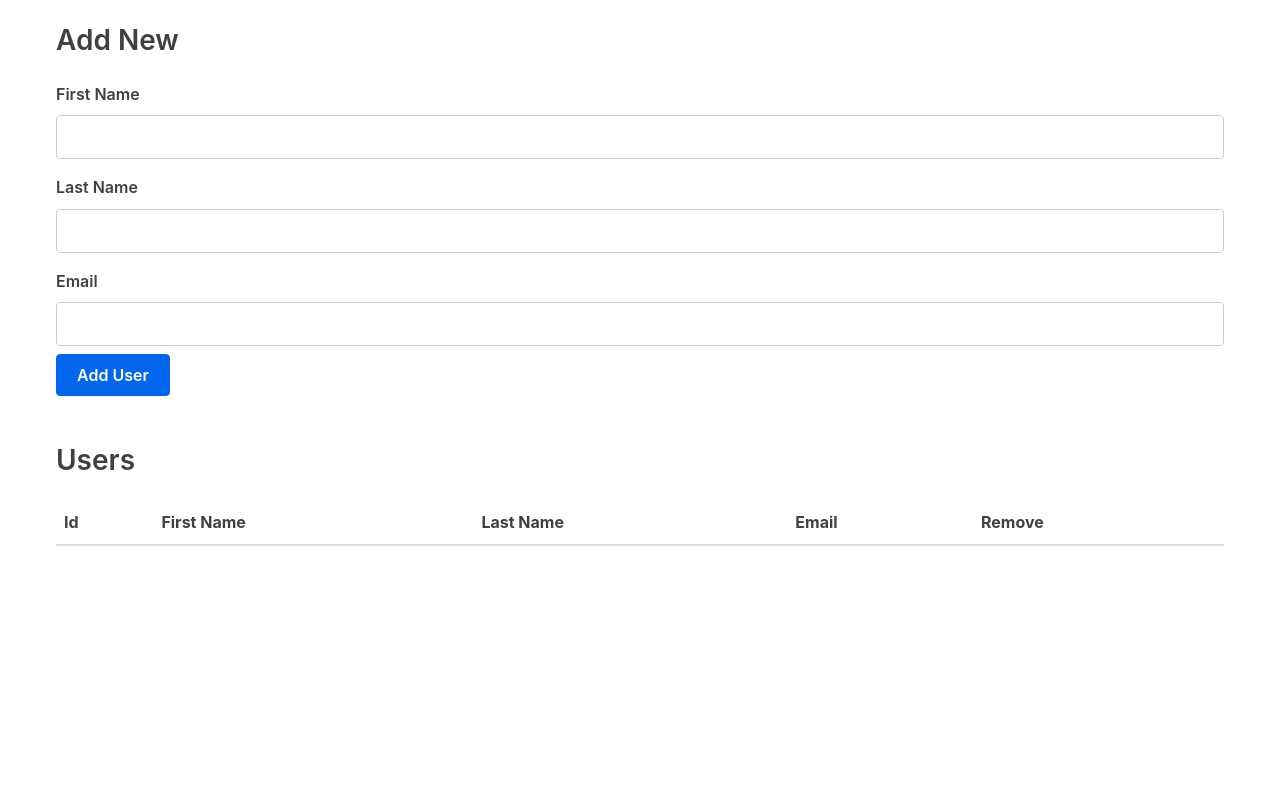
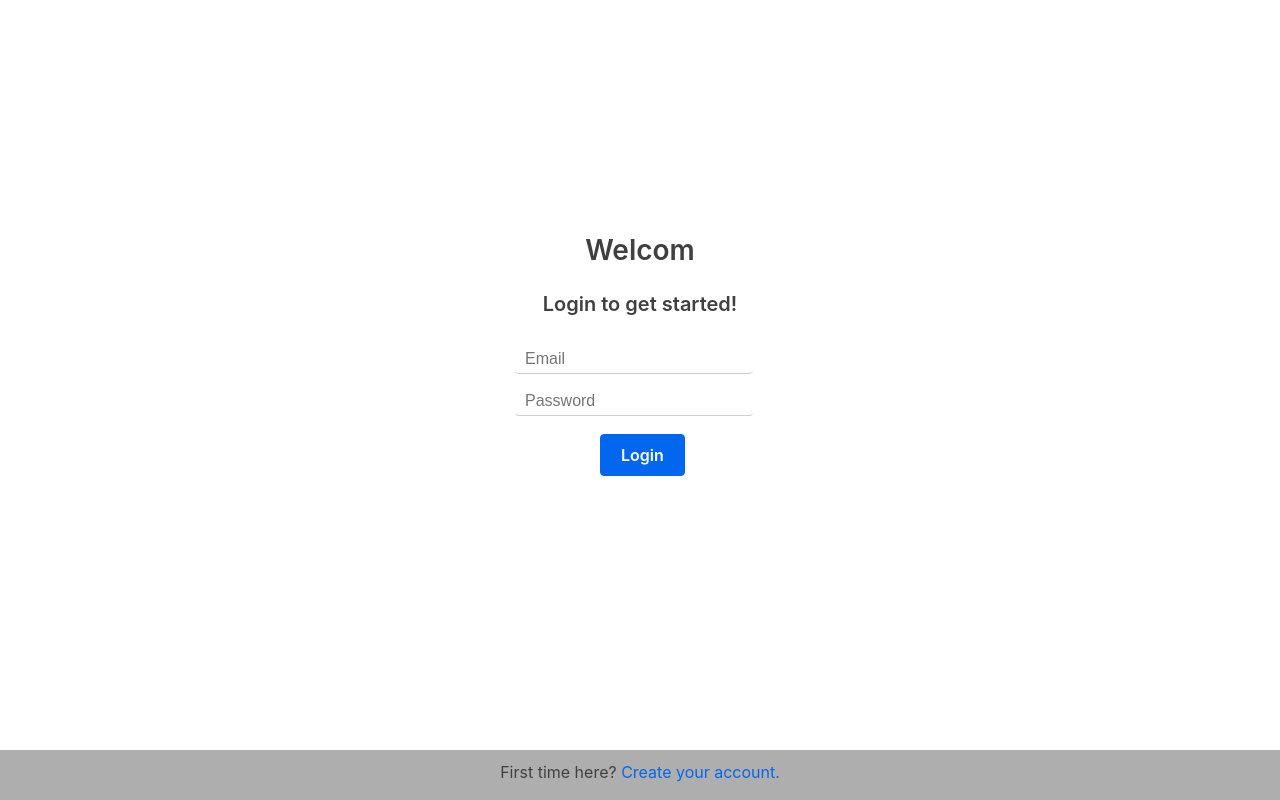
Before and after one commit to UdovikArtem/Lab2, a React (Create React App) app: page /login in a window 1280 px wide. Built offline with nearby package versions, Linux system fonts and the light colour scheme.

Commit message:
modified:   package-lock.json 	modified:   package.json 	modified:   src/components/App/App.js 	modified:   src/components/App/Form.js 	new file:   src/components/App/Login.js 	modified:   src/components/App/Table.js 	modified:   src/index.css

```diff
--- a/package.json
+++ b/package.json
@@ -8,6 +8,7 @@
     "@testing-library/user-event": "^13.5.0",
     "react": "^18.2.0",
     "react-dom": "^18.2.0",
+    "react-router-dom": "^6.16.0",
     "react-scripts": "5.0.1",
     "web-vitals": "^2.1.4"
   },
--- a/src/components/App/App.js
+++ b/src/components/App/App.js
@@ -1,39 +1,74 @@
-import React, { Component } from 'react';
+import {BrowserRouter, Navigate} from 'react-router-dom';
+import { Routes, Route } from 'react-router-dom'
 import Table from './Table';
 import Form from './Form';
+import Login from './Login';
+import { Component } from 'react';
+
 
 class App extends Component {
-    state = {
-        characters: []
+    state = JSON.parse(window.localStorage.getItem('state')) || {
+        characters: [],
+        characterLastId: 1,
+        isLogined: false
     };
+
+    setState(state) {
+        window.localStorage.setItem('state', JSON.stringify(state));
+
+        super.setState(state);
+    }
 
     removeCharacter = index => {
         const { characters } = this.state;
-
         this.setState({
             characters: characters.filter((character, i) => {
                 return i !== index;
-            })
+            }),
+            characterLastId: this.state.characterLastId,
+            isLogined: this.state.isLogined
         });
+
     }
 
     handleSubmit = character => {
-        this.setState({characters: [...this.state.characters, character]});
+        this.setState({
+            characters: [...this.state.characters, character],
+            characterLastId: this.state.characterLastId + 1,
+            isLogined: this.state.isLogined});
+    }
+
+    loginUser = ({email, password}) =>{
+        console.log(this.state)
+        let user = this.state.characters.filter((character) =>{
+            return email === character.email
+        })
+        user = user.filter((character) => {
+            return password === character.password
+        })
+        if(user.length !== 0){
+            this.setState({...this.state, isLogined: true});
+        }
     }
 
     render() {
-        const { characters } = this.state;
-
-        return (
-            <div className="container">
-                <h3>Add New</h3>
-                <Form handleSubmit={this.handleSubmit} />
-                <h3>Users</h3>
-                <Table
-                    characterData={characters}
-                    removeCharacter={this.removeCharacter}
-                />
-            </div>
+        const { characters, characterLastId, isLogined } = this.state;
+        return(
+            <BrowserRouter>
+                    {
+                       isLogined ?
+                       <Routes>
+                        <Route path='/users' element={<Table characterData={characters} removeCharacter={this.removeCharacter} logOut={() => this.setState({...this.state, isLogined: false})}/>}/>
+                        <Route path='*' element={<Navigate to='/users'/>}/>
+                       </Routes>
+                       :
+                       <Routes>
+                            <Route path='/login' element={<Login loginUser={this.loginUser}/>}/>
+                            <Route path='/form' element={<Form characterLastId={characterLastId} handleSubmit={this.handleSubmit}/>}/>
+                            <Route path='*' element={<Navigate to='/login'/>}/>
+                       </Routes>
+                    }
+            </BrowserRouter>
         );
     }
 }
--- a/src/components/App/Form.js
+++ b/src/components/App/Form.js
@@ -7,10 +7,11 @@ class Form extends Component {
         this.hidden = false;
 
         this.initialState = {
-            id: 1,
+            id: props.characterLastId,
             firstName: '',
             lastName: '',
-            email: ''
+            email: '',
+            password: ''
         };
 
         this.state = this.initialState;
@@ -26,12 +27,12 @@ class Form extends Component {
 
     onFormSubmit = (event) => {
         event.preventDefault();
-
         if(!Object.values(this.state).includes('')){
             this.props.handleSubmit(this.state);
             this.initialState.id++;
             this.setState(this.initialState);
             this.hidden = false;
+            window.location.assign(window.location.toString().replace('form', 'login'))
         }
         else{
             this.setState(this.state);
@@ -40,8 +41,10 @@ class Form extends Component {
     }
 
     render() {
-        const { firstName, lastName, email } = this.state;
+        const { firstName, lastName, email, password } = this.state;
         return (
+            <div class='form'>
+                <h3>Add user</h3>
             <form onSubmit={this.onFormSubmit}>
                 <label for="firstName">First Name</label>
                 <input
@@ -64,16 +67,24 @@ class Form extends Component {
                     id="email"
                     value={email}
                     onChange={this.handleChange} />
+                <label for="password">Password</label>
+                <input
+                    type='password'
+                    name='password'
+                    id='password'
+                    value={password}
+                    onChange={this.handleChange}>
+                </input>
                 {this.hidden ? (<div class='error'>
                     You hadn't wrote your first name, last name or email!
                     Please, write and try again.
                 </div>)
                 : <div></div>}
-                <button type="submit">
-                    Add User
-                </button>
-
+                    <button type="add user">
+                        Add User
+                    </button>
             </form>
+            </div>
         );
     }
 }
--- /dev/null
+++ b/src/components/App/Login.js
@@ -0,0 +1,75 @@
+import React, { Component } from "react";
+import { Link } from "react-router-dom";
+
+class Login extends Component {
+    constructor (props){
+        super(props)
+
+        this.initialState = {
+            email: '',
+            password: ''
+        };
+
+        this.state = this.initialState;
+        this.hidden = true;
+    }
+
+    handleChange = event => {
+        const { name, value } = event.target;
+
+        this.setState({
+            [name] : value
+        });
+    }
+
+    onFormSubmit = (event) =>{
+        event.preventDefault();
+        this.props.loginUser(this.state)
+        this.setState(this.initialState)
+        this.hidden = false;
+    }
+
+
+    render() {
+        const {email, password} = this.state
+        return (
+            <div>
+            <div class='login'>
+                <h3>Welcom</h3>
+                <h5>Login to get started!</h5>
+                <form onSubmit={this.onFormSubmit}>
+                <input
+                    placeholder="Email"
+                    type="text"
+                    name="email"
+                    id="email"
+                    value={email}
+                    onChange={this.handleChange}/>
+                <input
+                    placeholder="Password"
+                    type='password'
+                    name='password'
+                    id='password'
+                    value={password}
+                    onChange={this.handleChange}>
+                </input>
+                {!this.hidden ? (<div class='error'>
+                    Your email and password incorrect. Try again.
+                </div>)
+                : <div></div>}
+                <button type="submit">
+                    Login
+                </button>
+                </form>
+                </div>
+                <div class='toForm'>
+                    <p>
+                        First time here? <Link to='/form'>Create your account.</Link>
+                    </p>
+                </div>
+            </div>
+        )
+    }
+}
+
+export default Login
--- a/src/components/App/Table.js
+++ b/src/components/App/Table.js
@@ -31,12 +31,16 @@ const TableBody = props => {
 }
 
 const Table = (props) => {
-    const { characterData, removeCharacter } = props;
+    const { characterData, removeCharacter} = props;
+    console.log(props)
         return (
-            <table>
-                <TableHeader />
-                <TableBody characterData={characterData} removeCharacter={removeCharacter} />
-            </table>
+            <div class='table'>
+                <table>
+                    <TableHeader />
+                    <TableBody characterData={characterData} removeCharacter={removeCharacter} />
+                </table>
+                <button onClick={props.logOut}>Log Out</button>
+            </div>
         );
 }
 
--- a/src/index.css
+++ b/src/index.css
@@ -556,8 +556,8 @@ a.full-button {
   background: transparent;
   margin-bottom: .5rem;
   font-size: 1rem;
-  width: 100%;
-  max-width: 100%;
+  width: 95%;
+  max-width: 95%;
   line-height: 1; }
 
 [type=color]:hover, [type=date]:hover, [type=datetime]:hover, [type=datetime-local]:hover, [type=email]:hover, [type=month]:hover, [type=number]:hover, [type=password]:hover, [type=search]:hover, [type=tel]:hover, [type=text]:hover, [type=url]:hover, [type=week]:hover, [type=time]:hover, select:hover, textarea:hover {
@@ -671,6 +671,66 @@ caption {
   margin: 10px;
   font: normal normal normal 1rem/1.6 -apple-system, BlinkMacSystemFont, Helvetica Neue, Helvetica, Arial, sans-serif;
 }
+
+.form, .table{
+  position: relative;
+  left: 5px;
+}
+
+.login  {
+  margin: 0;
+  width: 250px;
+  height: 300px;
+  position: absolute;
+  top: 45%;
+  left: 50%;
+  margin-right: -50%;
+  transform: translate(-50%, -50%)
+}
+.login input {
+  border-top:unset;
+  border-right:unset;
+  border-left:unset;
+  padding: 10px;
+  padding-bottom: 5px;
+}
+
+.login input:active{
+  border-top:unset;
+  border-right:unset;
+  border-left:unset;
+}
+
+.login input:hover{
+  border-top:unset;
+  border-right:unset;
+  border-left:unset;
+}
+
+.login h3{
+  text-align: center;
+}
+
+.login h5{
+  text-align: center;
+}
+
+.login button{
+  margin-top: 10px;
+  margin-left: 85px;
+}
+
+.toForm {
+  width: 100%;
+  position: absolute;
+  bottom: 0;
+  padding-top: 10px;
+  text-align: center;
+  height: 50px;
+  background-color: rgb(175, 174, 174);
+}
+
+
 /* Navigation
   =============== */
 /* Layout
```
Also changed, not shown: 1 other file (tests, documents, lock files or other folders).
